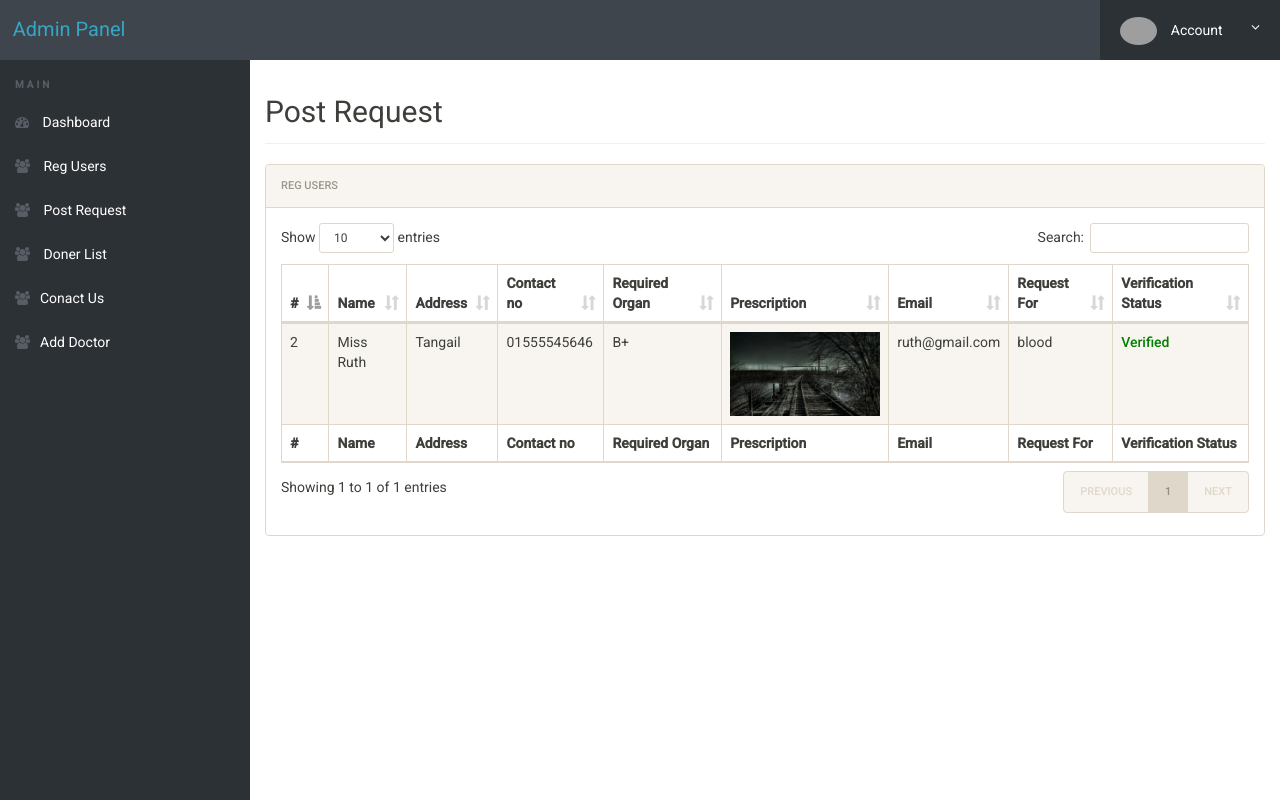
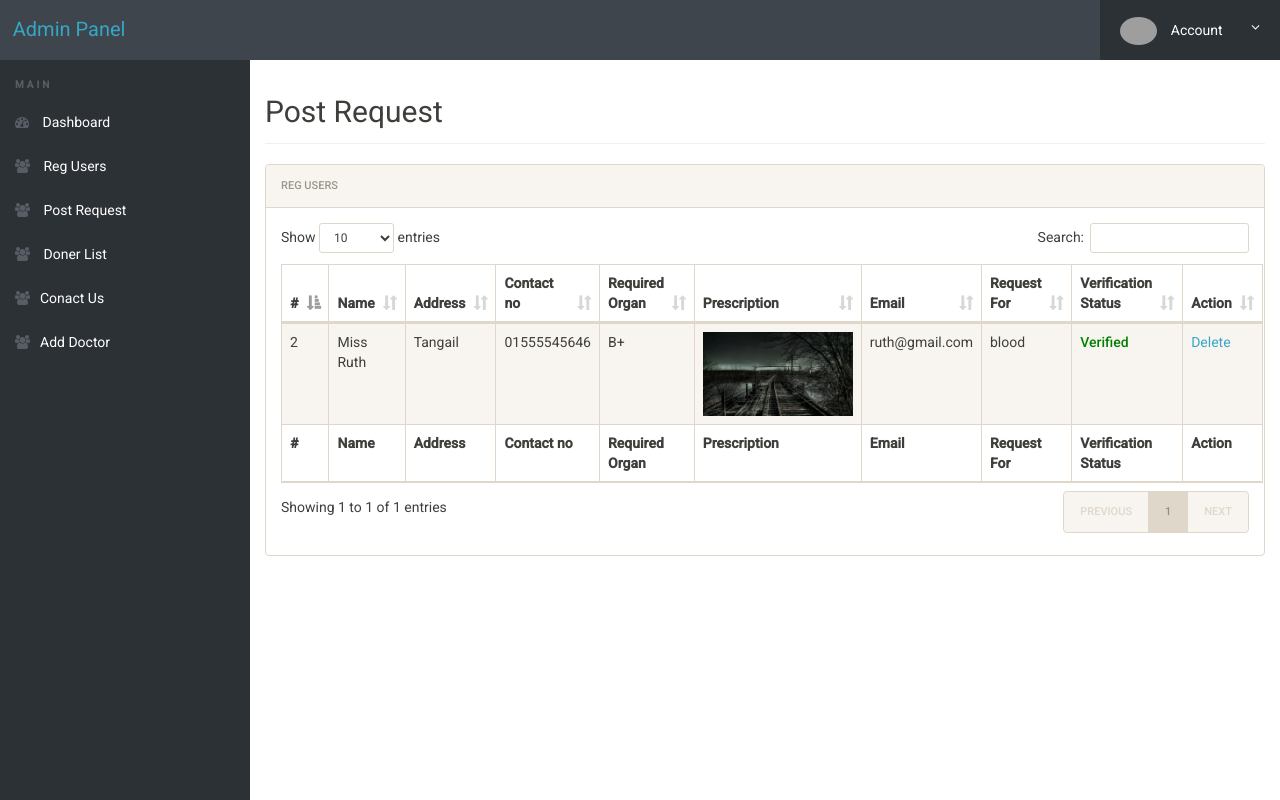
Before and after one commit to mdpappu006/organ, a PHP site: page /admin/post-request.php in a window 1280 px wide. Run offline with PHP 8.4, Linux system fonts and the light colour scheme; the visitor is signed in with stand-in values (Sample User, id 1); data comes from the database, SQL or seed files in the repository; both versions use the stored data as it was after the commit; grey boxes are pictures that could not be loaded.

Commit message:
Last Update

```diff
--- a/admin/doctor-post-request.php
+++ b/admin/doctor-post-request.php
@@ -120,7 +120,7 @@ foreach($result as $data)
 											<td><?php echo $data['address']?></td>
 											<td><?php echo $data['phone']?></td>
 											<td><?php echo $data['requiredorgan']?></td>
-											<td><img class='urprescription' src="../prescription_photo/<? echo $data['prescription']?>" alt=""></td>
+											<td><a target="_blank" href="../prescription_photo/<? echo $data['prescription']?>"><img class='urprescription' src="../prescription_photo/<? echo $data['prescription']?>" alt=""></a></td>
 											<td><?php echo $data['email']?></td>
 											<td><?php echo $data['donate_user']?></td>
 											<td>
--- a/admin/post-request.php
+++ b/admin/post-request.php
@@ -87,6 +87,7 @@
 											<th>Email</th>
 											<th>Request For</th>
 											<th>Verification Status</th>
+											<th>Action</th>
 										</tr>
 									</thead>
 									<tfoot>
@@ -100,6 +101,7 @@
 											<th>Email</th>
 											<th>Request For</th>
 											<th>Verification Status</th>
+											<th>Action</th>
 										</tr>
 									</tfoot>
 									<tbody>
@@ -119,7 +121,7 @@ foreach($result as $data)
 											<td><?php echo $data['address']?></td>
 											<td><?php echo $data['phone']?></td>
 											<td><?php echo $data['requiredorgan']?></td>
-											<td><a target="_blank" href="../prescription_photo/<? echo $data['prescription']?>"><img class='urprescription' src="../prescription_photo/<? echo $data['prescription']?>" alt=""></a></td>
+											<td><img class='urprescription' src="../prescription_photo/<? echo $data['prescription']?>" alt=""></td>
 											<td><?php echo $data['email']?></td>
 											<td><?php echo $data['donate_user']?></td>
 											<td>
@@ -145,11 +147,24 @@ if(isset($_REQUEST['aeid'])){
 	header("location: post-request.php");
 }
 
+$did = $data['id'];
+if(isset($_REQUEST['did'])){
+	$did=$_GET['did'];
+	$query = "DELETE from post_request WHERE id=$did";
+	$Result =mysqli_query($connect, $query);
+	header("location: post-request.php");
+}
+
+
+
+
 											if($data['action'] == 1):
 											?>	<p class="verify">Verified</p>
 											<?php else:?>
 											 <p class="unverify">Unverified</p></td>
 											<?php endif;?>
+
+											<td><a href="post-request.php?did=<?php echo $did?>">Delete</a></td>
 										</tr>
 <?php }?>
 
```
Also changed, not shown: SQL-DB/organ.sql (+5 -5 lines), prescription_photo/f5fe80ee4367a13.03511788.jpg (added).
